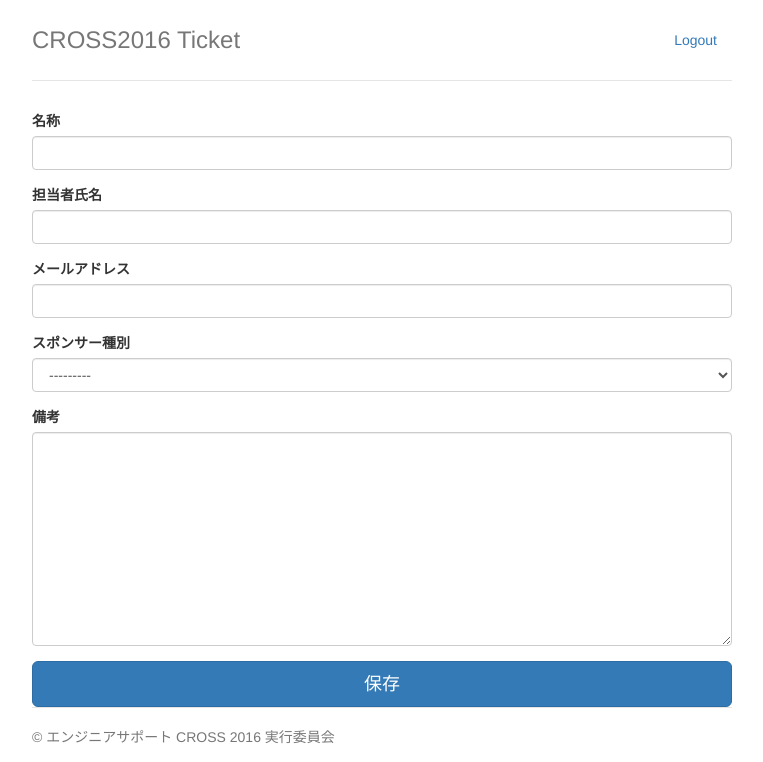
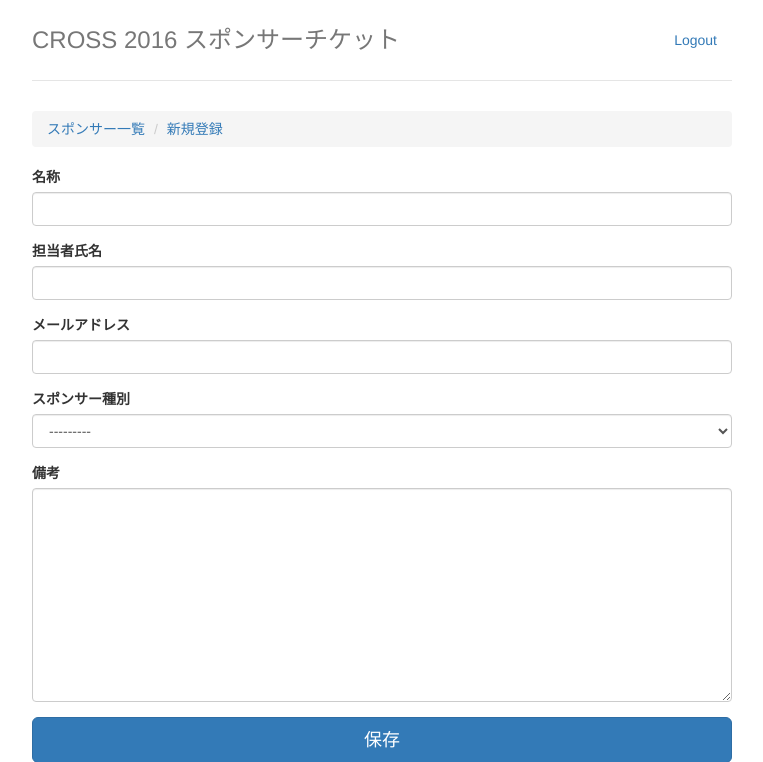
Before and after one commit to X2k16/sponsor-cupon, a Django app: page /sponsors/add/ in a window 1280 px wide. Shown: the top 762 px of the page, without its empty margins (258-1021 px from the left). Run offline with Django 3.2, Linux system fonts and the light colour scheme; the visitor is signed in with stand-in values (Sample User, id 1); parts of the project's set-up code (start-up, migrations or seed data) failed here and were passed over; some libraries are stand-ins or nearby versions.

Commit message:
パンくずリストを追加

```diff
--- a/src/ticket/get/templates/get/index.html
+++ b/src/ticket/get/templates/get/index.html
@@ -45,7 +45,7 @@
   {% endfor %}
 
   <div class="form-group">
-    <button class="btn btn-lg btn-default">送信</button>
+    <button class="btn btn-lg btn-primary">送信</button>
   </div>
 </form>
 {% endif %}
--- a/src/ticket/templates/base.html
+++ b/src/ticket/templates/base.html
@@ -9,7 +9,7 @@
     <meta name="author" content="">
     <link rel="icon" href="{% static "favicon.ico" %}">
 
-    <title>Narrow Jumbotron Template for Bootstrap</title>
+    <title>エンジニアサポート CROSS 2016 スポンサーチケット発行システム</title>
 
     <!-- Bootstrap core CSS -->
     <link href="{% static "css/bootstrap.min.css" %}" rel="stylesheet">
@@ -54,8 +54,16 @@
             {% endif %}
           </ul>
         </nav>
-        <h3 class="text-muted">CROSS2016 Ticket</h3>
+        <h3 class="text-muted">CROSS 2016 スポンサーチケット</h3>
       </div>
+
+      {% block breadcrumb %}
+      <ol class="breadcrumb">
+        {% block breadcrumb-items %}
+        <li><a href="{% url "index" %}">Home</a></li>
+        {% endblock %}
+      </ol>
+      {% endblock %}
 
       {% block content %}{% endblock %}
 
--- a/src/ticket/templates/login.html
+++ b/src/ticket/templates/login.html
@@ -38,6 +38,9 @@
 </style>
 {% endblock %}
 
+{% block breadcrumb %}
+{% endblock %}
+
 {% block content %}
 <form class="form-signin {% if form.errors %}has-error{% endif %}" method="post">
   {% csrf_token %}
--- a/src/ticket/templates/sponsor_detail.html
+++ b/src/ticket/templates/sponsor_detail.html
@@ -1,4 +1,10 @@
 {% extends "base.html" %}
+
+{% block breadcrumb-items %}
+<li><a href="{% url "sponsor_list" %}">スポンサー一覧</a></li>
+<li><a href="{% url "sponsor_detail" sponsor.id %}">{{ sponsor.name }}様</a></li>
+{% endblock %}
+
 
 {% block content %}
 <h2>{{ sponsor.name }} 様 <small>{{ sponsor.get_category_display }}</small></h2>
--- a/src/ticket/templates/sponsor_form.html
+++ b/src/ticket/templates/sponsor_form.html
@@ -1,4 +1,15 @@
 {% extends "base.html" %}
+
+{% block breadcrumb-items %}
+<li><a href="{% url "sponsor_list" %}">スポンサー一覧</a></li>
+{% if form.instance.id %}
+  <li><a href="{% url "sponsor_detail" sponsor.id %}">{{ sponsor.name }}様</a></li>
+  <li><a href="{% url "sponsor_edit" sponsor.id %}">修正</a></li>
+{% else %}
+  <li><a href="{% url "sponsor_add" %}">新規登録</a></li>
+{% endif %}
+{% endblock %}
+
 
 {% block content %}
 
--- a/src/ticket/templates/sponsor_list.html
+++ b/src/ticket/templates/sponsor_list.html
@@ -1,4 +1,8 @@
 {% extends "base.html" %}
+
+{% block breadcrumb-items %}
+<li><a href="{% url "sponsor_list" %}">スポンサー一覧</a></li>
+{% endblock %}
 
 {% block content %}
 
```
